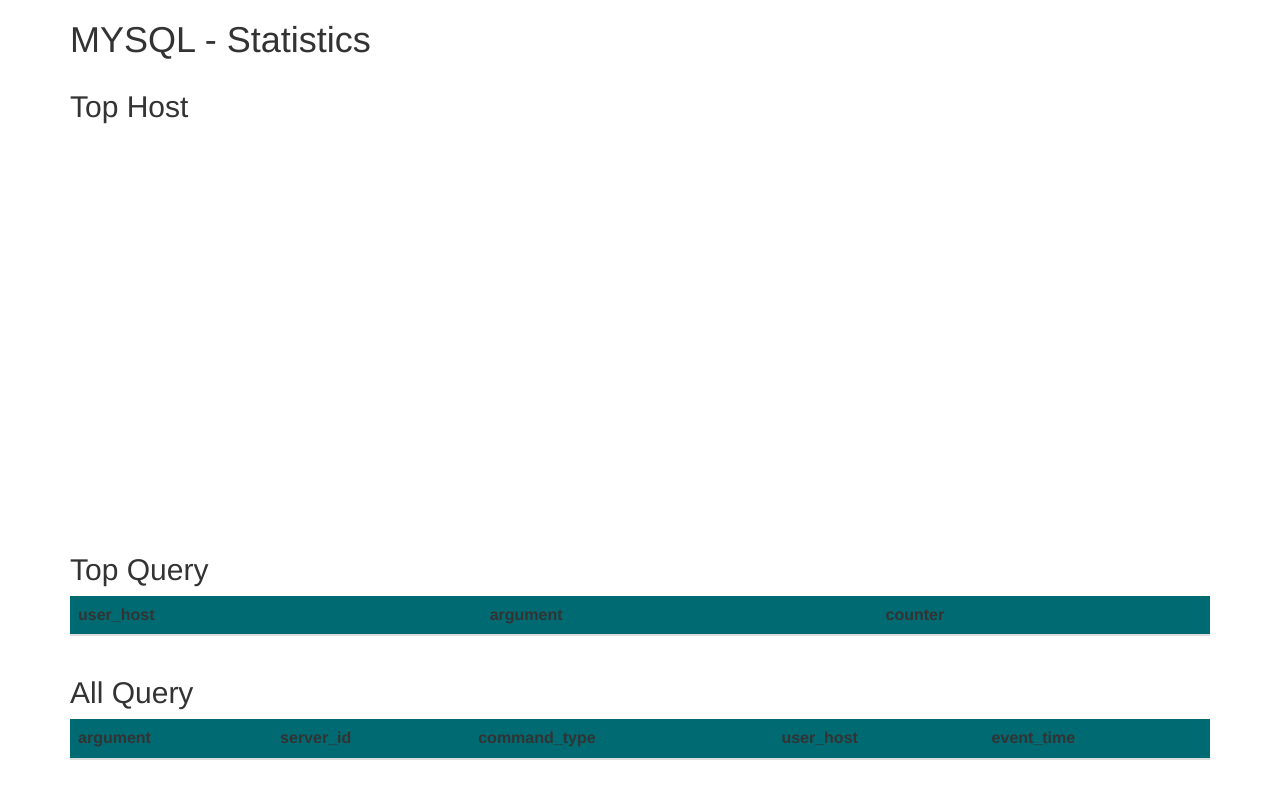
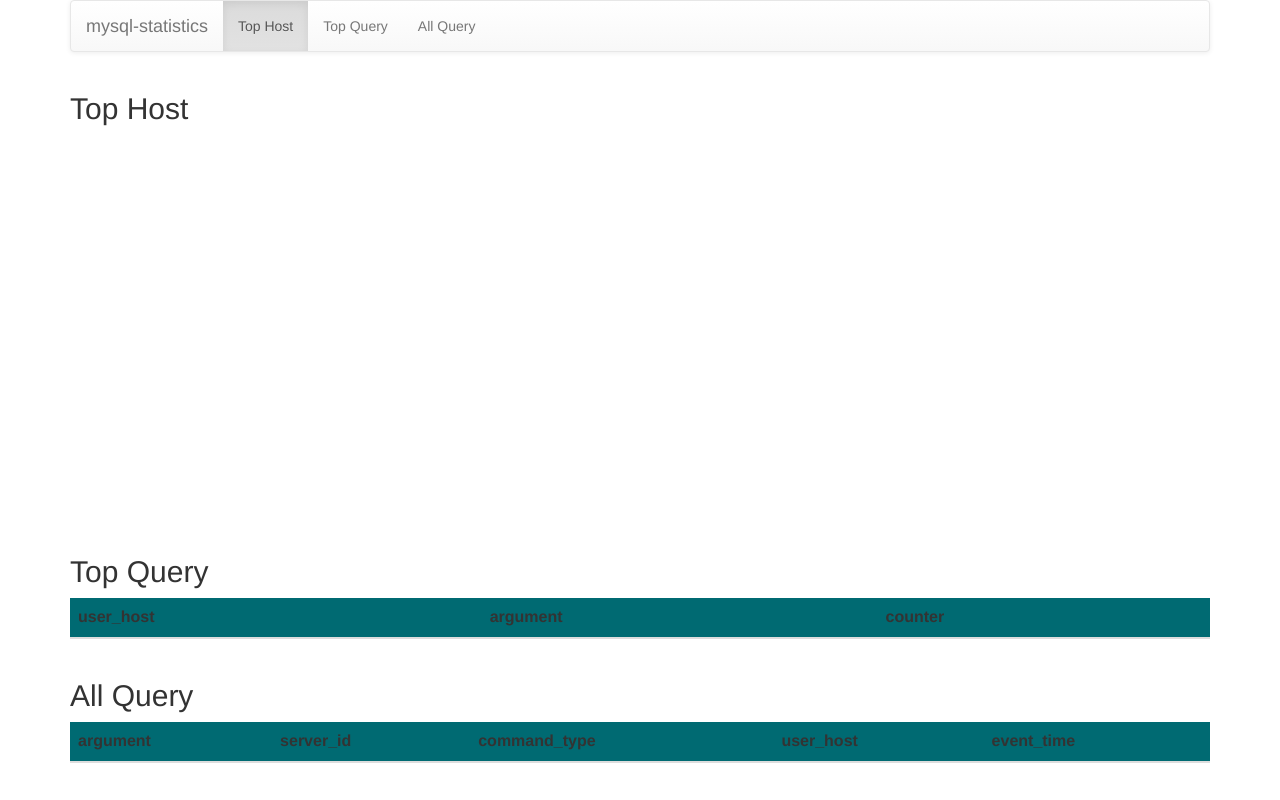
Before and after one commit to Fabryprog/mysql-statistics, a plain HTML site: page web/index.html in a window 1280 px wide. Drawn offline with Linux system fonts and the light colour scheme; no server answers.

Commit message:
bootstrap theme

```diff
--- a/web/index.html
+++ b/web/index.html
@@ -83,7 +83,28 @@
 
 <body>
 	<div class="container">
-		<h1>MYSQL - Statistics</h1>
+		<nav class="navbar navbar-default">
+		  <div class="container-fluid">
+		    <div class="navbar-header">
+		      <button type="button" class="navbar-toggle collapsed" data-toggle="collapse" data-target="#bs-example-navbar-collapse-1" aria-expanded="false">
+		        <span class="sr-only">Toggle navigation</span>
+		        <span class="icon-bar"></span>
+		        <span class="icon-bar"></span>
+		        <span class="icon-bar"></span>
+		      </button>
+		      <a class="navbar-brand" href="https://github.com/Fabryprog/mysql-statistics">mysql-statistics</a>
+		    </div>
+		    <div class="collapse navbar-collapse" id="bs-example-navbar-collapse-1">
+		      <ul class="nav navbar-nav">
+		        <li class="active"><a href="#tophost">Top Host <span class="sr-only"></span></a></li>
+		        <li><a href="#topquery">Top Query</a></li>
+		        <li><a href="#allquery">All Query</a></li>
+		      </ul>
+		    </div><!-- /.navbar-collapse -->
+		  </div><!-- /.container-fluid -->
+		</nav>
+
+		<a name="tophost"></a>
 		<div class="row">
 			<div class="col-md-6">
 				<h2>Top Host</h2>
@@ -91,6 +112,7 @@
 			</div>
 		</div>
 
+		<a name="topquery"></a>
 		<div class="row">
 			<div class="col-md-12">
 				<h2>Top Query</h2>
@@ -106,6 +128,7 @@
 			</div>
 		</div>
 
+		<a name="allquery"></a>
 		<div class="row">
 			<div class="col-md-12">
 				<h2>All Query</h2>
```
